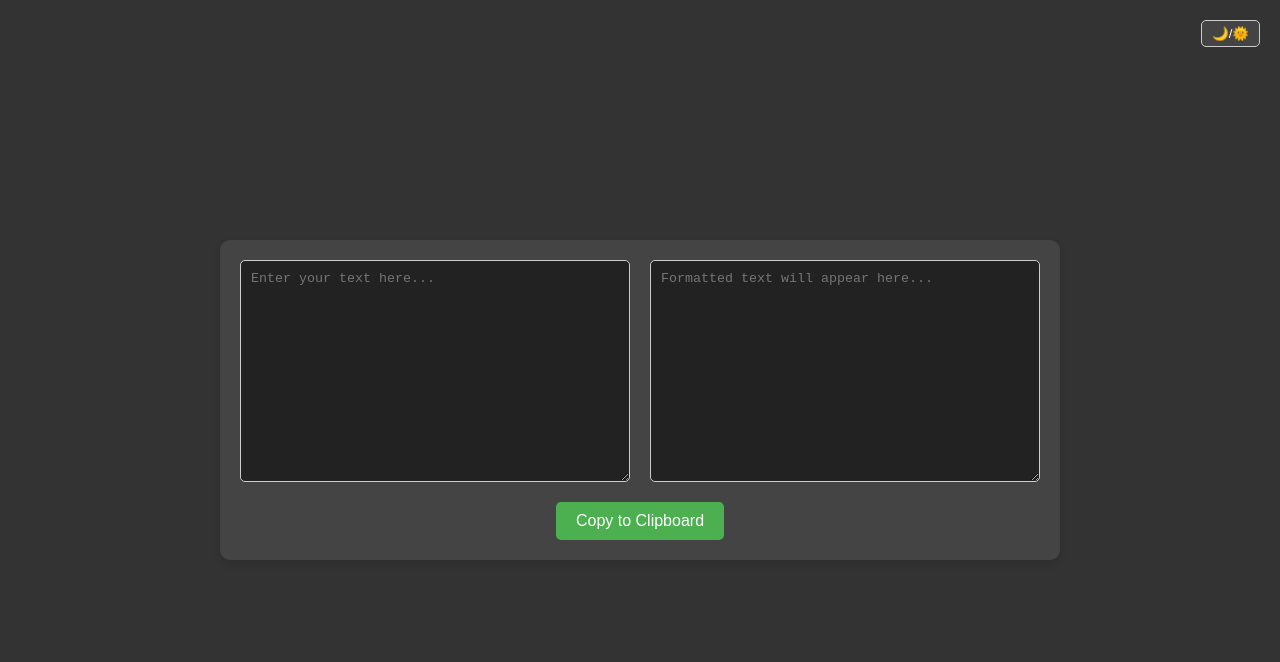
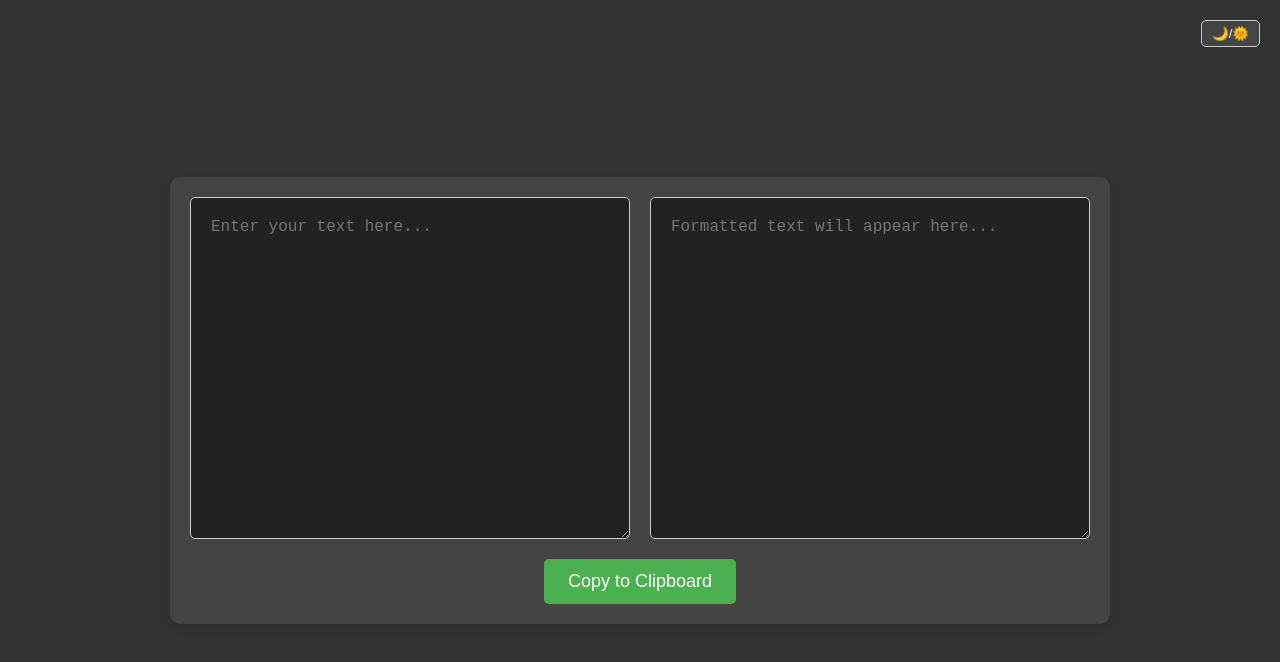
Before and after one commit to shiyanalex/mindbox, a plain HTML site: page index.html in a window 1280 px wide. Drawn offline with Linux system fonts and the light colour scheme.

Commit message:
Update index.html

```diff
--- a/index.html
+++ b/index.html
@@ -21,7 +21,7 @@
     .container {
       display: flex;
       width: 80%;
-      max-width: 800px;
+      max-width: 900px;
       background-color: #444;
       padding: 20px;
       border-radius: 10px;
@@ -36,16 +36,17 @@
 
     .field {
       flex: 1;
-      padding: 10px;
+      padding: 20px;
       border: 1px solid #ccc;
       border-radius: 5px;
       font-family: monospace;
-      height: 200px;
+      height: 300px;
       overflow-y: auto;
       white-space: pre-wrap;
       word-wrap: break-word;
       background-color: #222;
       color: white;
+      font-size: 16px;
     }
 
     .button-container {
@@ -54,8 +55,8 @@
     }
 
     .copy-btn {
-      padding: 10px 20px;
-      font-size: 16px;
+      padding: 12px 24px;
+      font-size: 18px;
       background-color: #4CAF50;
       color: white;
       border: none;
```
